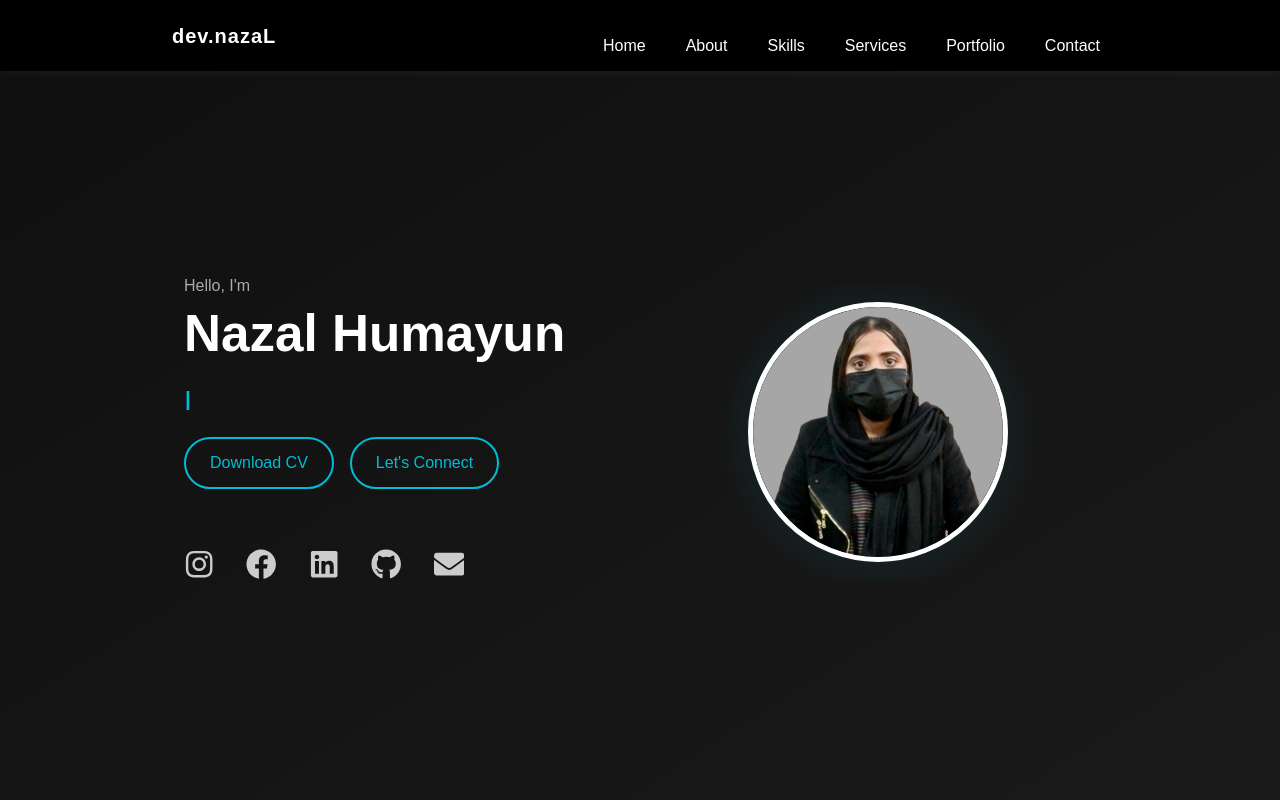
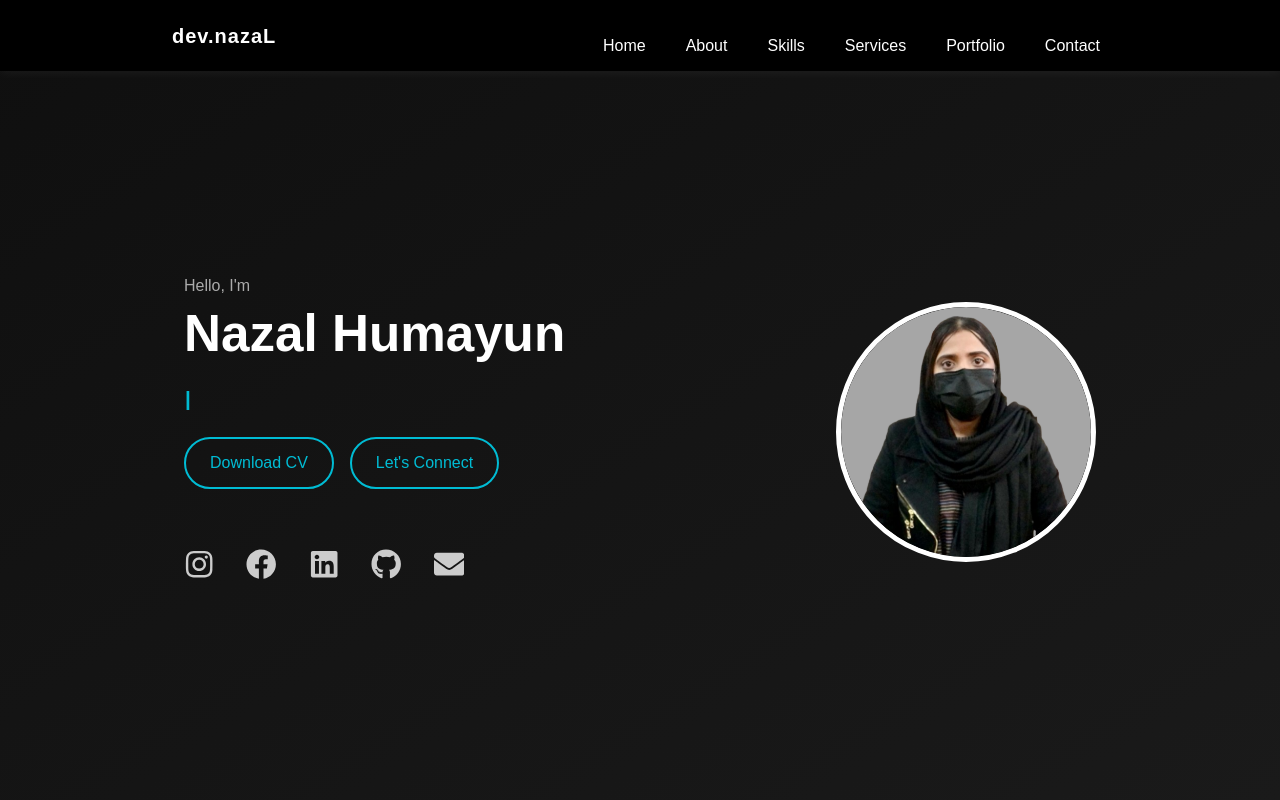
Before and after one commit to nazalmalik/NazalHumayun, a React (Create React App) app: page / in a window 1280 px wide. Shown: the top 800 px of the page. Built offline with nearby package versions, Linux system fonts and the light colour scheme.

Commit message:
Update Header.css

```diff
--- a/src/components/header/Header.css
+++ b/src/components/header/Header.css
@@ -92,17 +92,18 @@
   transform: translateY(-3px);
 }
 
-/* Right Side Image with Glow */
+//* Right Side Image with Glow */
 .header__image-glow {
   flex: 1;
   display: flex;
   justify-content: center;
   align-items: center;
-  width: 300px; /* Slightly bigger than image */
+  width: 300px;
   height: 300px;
   border-radius: 50%;
   background: radial-gradient(circle, rgba(0, 188, 212, 0.3) 0%, transparent 60%);
   animation: pulse 3s infinite;
+  position: relative;
 }
 
 .header__image {
@@ -111,6 +112,7 @@
   border-radius: 50%;
   overflow: hidden;
   border: 5px solid #fff;
+  z-index: 2;
 }
 
 .header__image img {
@@ -120,18 +122,18 @@
   border-radius: 50%;
 }
 
-/* Pulse Animation */
-/* @keyframes pulse {
+/* Corrected Circular Pulse Animation */
+@keyframes pulse {
   0% {
     box-shadow: 0 0 0 0 rgba(0, 188, 212, 0.4);
   }
   70% {
-    box-shadow: 0 0 0 25px rgba(0, 188, 212, 0);
+    box-shadow: 0 0 0 30px rgba(0, 188, 212, 0);
   }
   100% {
     box-shadow: 0 0 0 0 rgba(0, 188, 212, 0);
   }
-} */
+}
 
 /* Tablet View */
 @media (max-width: 992px) {
```
